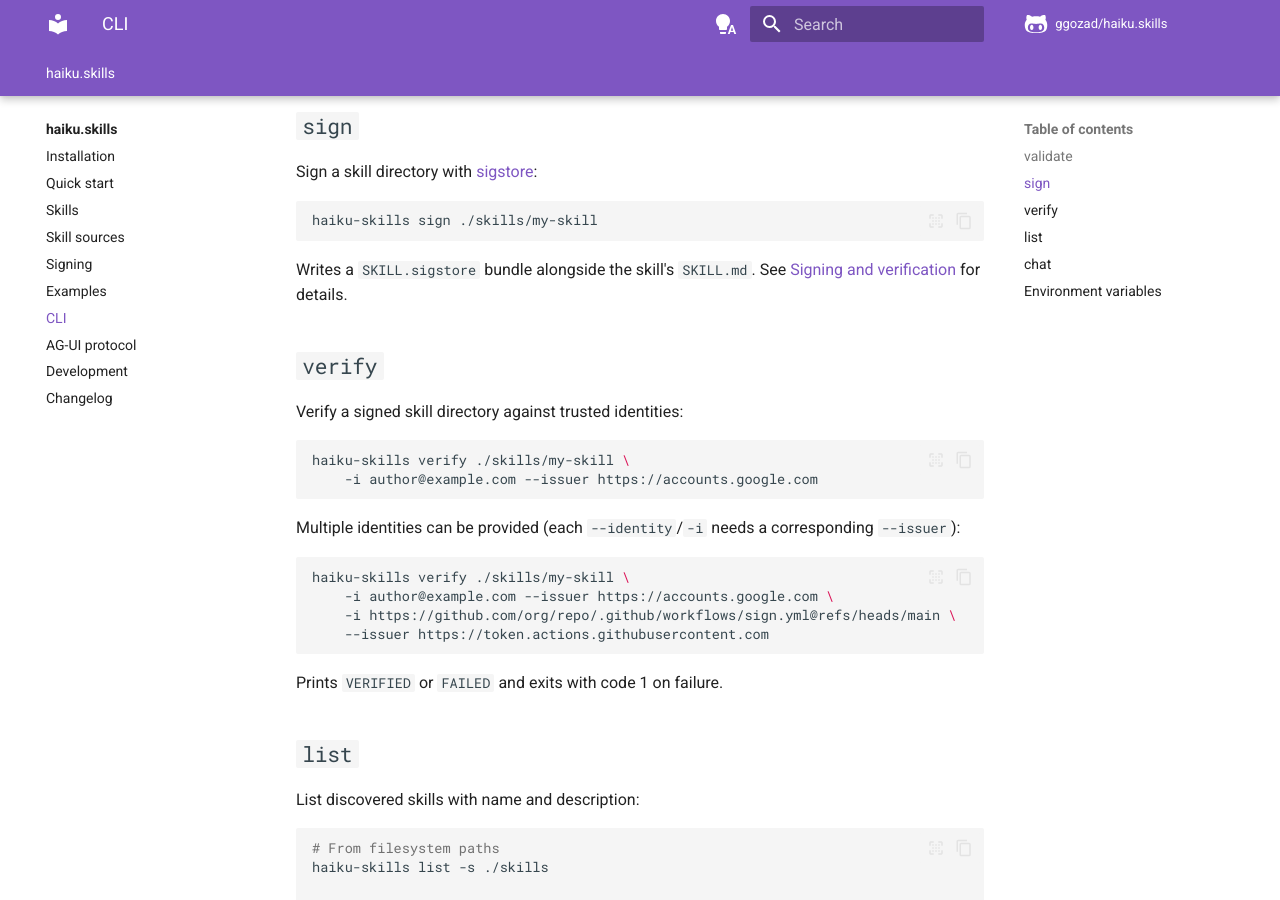
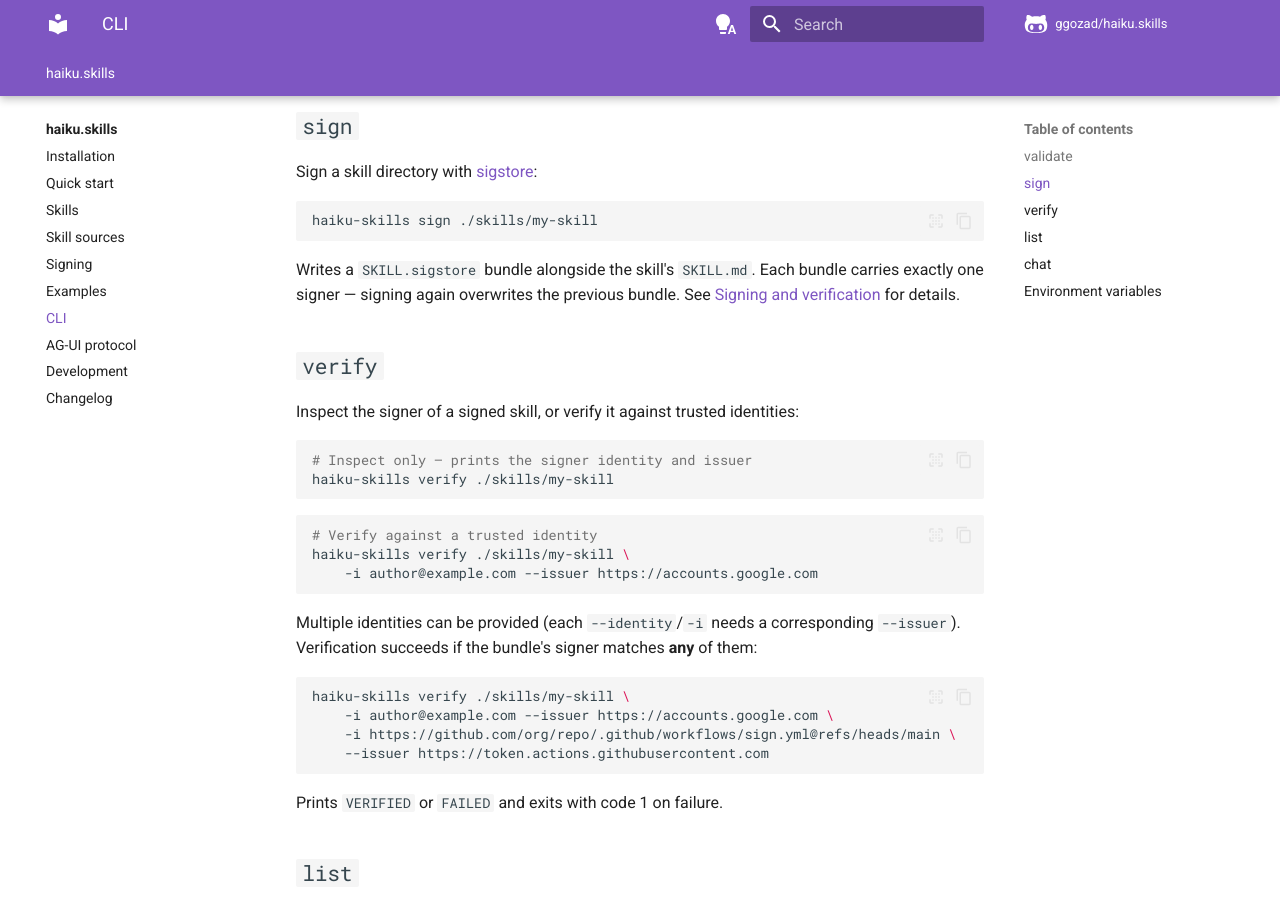
Before and after one commit to ggozad/haiku.skills, an MkDocs documentation site: the page built from docs/cli.md, in a window 1280 px wide and 900 px high, scrolled down 425 px. Built offline with MkDocs 1.6.1 and Material for MkDocs 9.7.7, drawn with Linux system fonts in a browser that asks for light colours; comment, search, counter and statistics services are not loaded.

Commit message:
Address @tseaver's review

````diff
--- a/docs/cli.md
+++ b/docs/cli.md
@@ -20,18 +20,24 @@ Sign a skill directory with [sigstore](https://www.sigstore.dev/):
 haiku-skills sign ./skills/my-skill
 ```
 
-Writes a `SKILL.sigstore` bundle alongside the skill's `SKILL.md`. See [Signing and verification](signing.md) for details.
+Writes a `SKILL.sigstore` bundle alongside the skill's `SKILL.md`. Each bundle carries exactly one signer — signing again overwrites the previous bundle. See [Signing and verification](signing.md) for details.
 
 ## `verify`
 
-Verify a signed skill directory against trusted identities:
+Inspect the signer of a signed skill, or verify it against trusted identities:
 
 ```bash
+# Inspect only — prints the signer identity and issuer
+haiku-skills verify ./skills/my-skill
+```
+
+```bash
+# Verify against a trusted identity
 haiku-skills verify ./skills/my-skill \
     -i author@example.com --issuer https://accounts.google.com
 ```
 
-Multiple identities can be provided (each `--identity`/`-i` needs a corresponding `--issuer`):
+Multiple identities can be provided (each `--identity`/`-i` needs a corresponding `--issuer`). Verification succeeds if the bundle's signer matches **any** of them:
 
 ```bash
 haiku-skills verify ./skills/my-skill \
````
Also changed, not shown: 1 other file.
